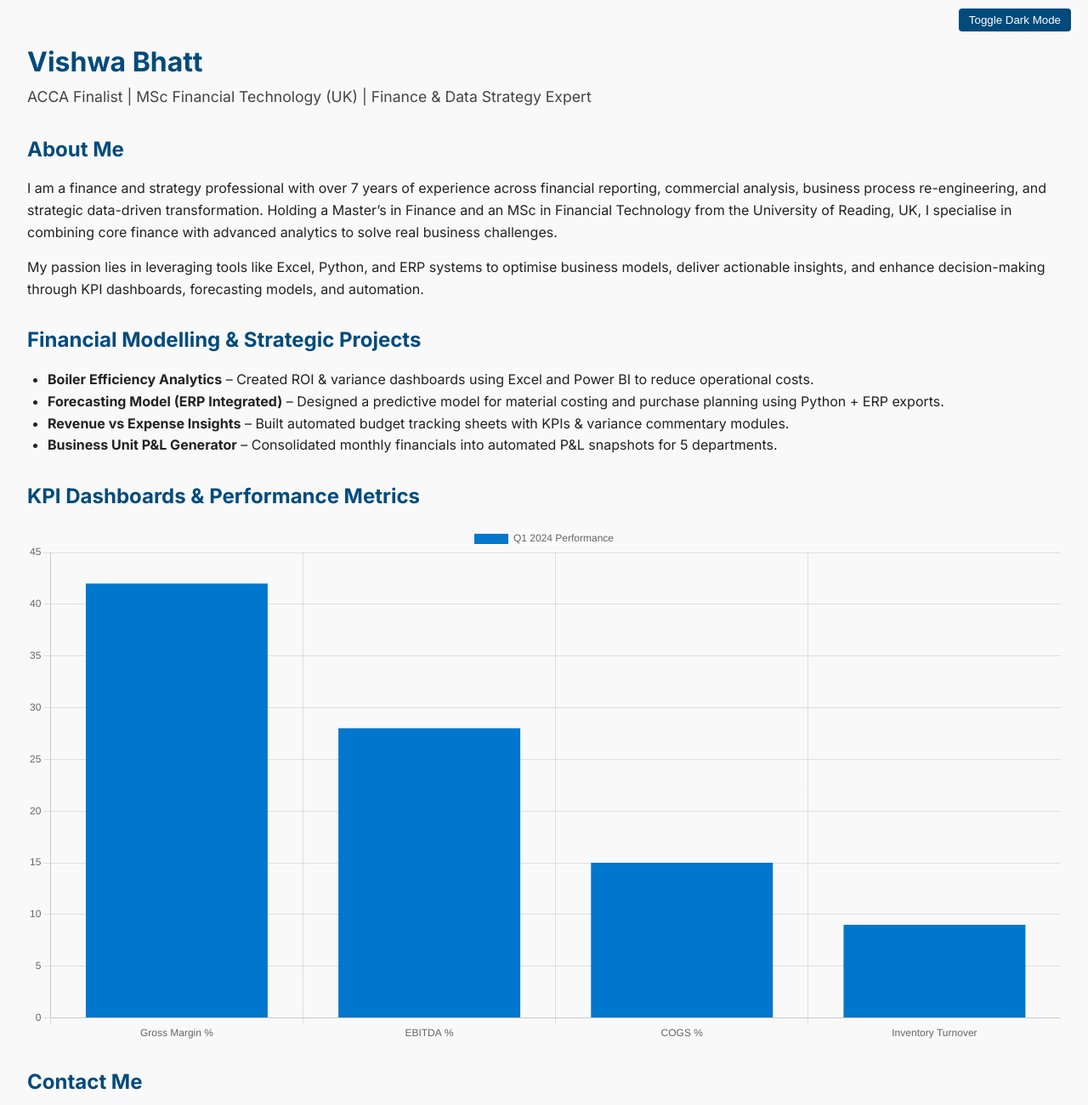
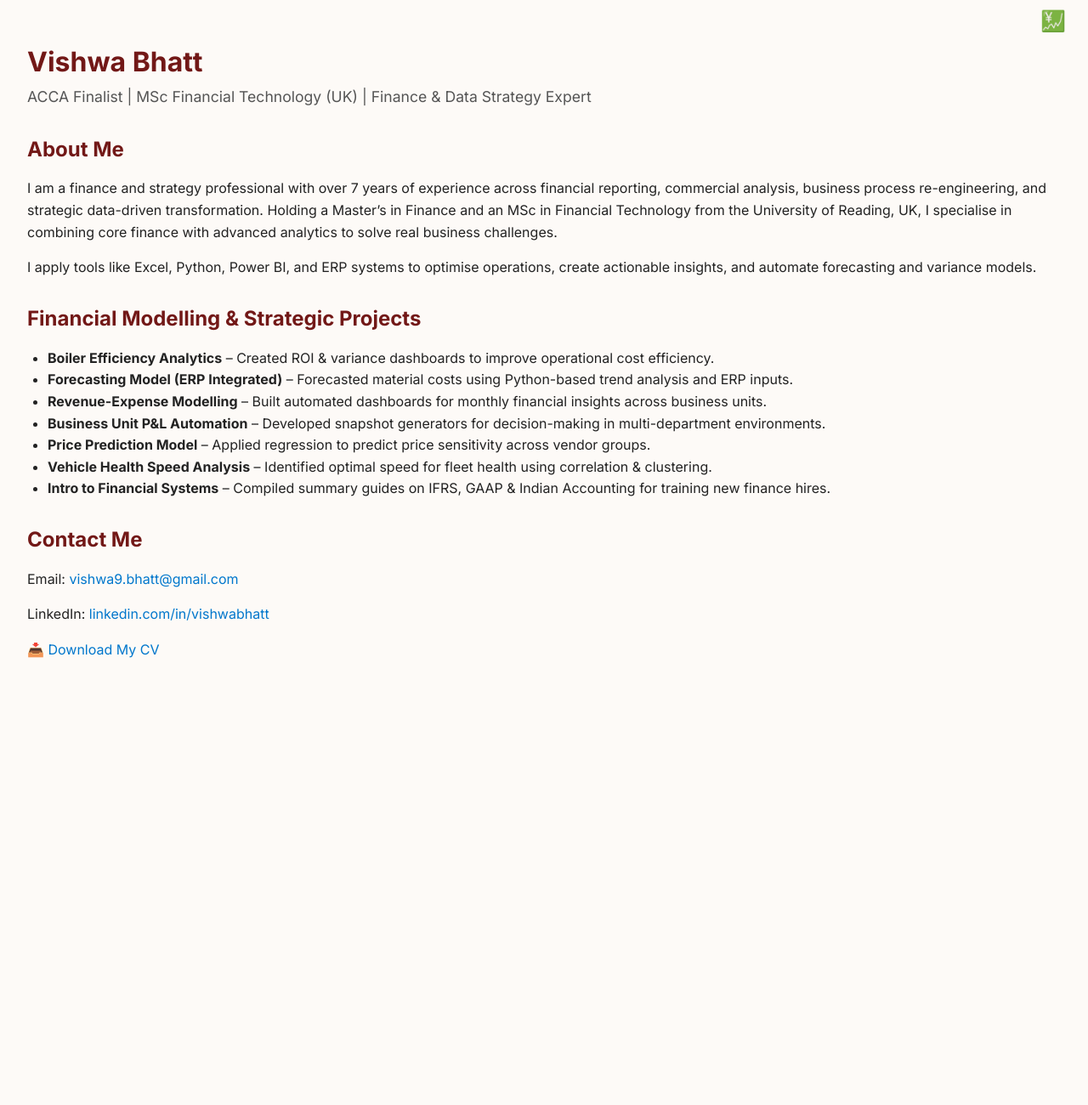
Before and after one commit to vishwa-999/VishwaBhatt-Portfolio, a plain HTML site: page index.html in a window 1280 px wide. Shown: the top 1300 px of the page at 85% size. After the commit the page ends 842 px from the top, so only its background shows below. Drawn offline with nearby package versions, Linux system fonts and the light colour scheme.

Commit message:
Enhance layout, update theme toggle, add strategic project modules

```diff
--- a/index.html
+++ b/index.html
@@ -5,8 +5,17 @@
   <meta name="viewport" content="width=device-width, initial-scale=1.0">
   <title>Vishwa Bhatt | Finance & Strategy Portfolio</title>
   <link href="https://fonts.googleapis.com/css2?family=Inter:wght@400;600;700&display=swap" rel="stylesheet">
-  <script src="https://cdn.jsdelivr.net/npm/chart.js"></script>
   <style>
+    :root {
+      --bg-color: #fdfaf7;
+      --text-color: #222;
+      --primary-color: #721817;
+    }
+    .dark-mode {
+      --bg-color: #121212;
+      --text-color: #eee;
+      --primary-color: #ff6f61;
+    }
     body {
       font-family: 'Inter', sans-serif;
       margin: 0;
@@ -16,7 +25,7 @@
       transition: background 0.3s, color 0.3s;
     }
     h1, h2 {
-      color: #004b7c;
+      color: var(--primary-color);
     }
     h1 {
       font-size: 2rem;
@@ -44,7 +53,7 @@
       text-decoration: underline;
     }
     .tagline {
-      color: #444;
+      color: #555;
       font-size: 1.1rem;
       margin-top: 0.5rem;
     }
@@ -52,26 +61,17 @@
       position: fixed;
       top: 10px;
       right: 20px;
-      padding: 6px 12px;
+      cursor: pointer;
+      font-size: 1.5rem;
+      background: none;
       border: none;
-      cursor: pointer;
-      background-color: #004b7c;
-      color: #fff;
-      border-radius: 4px;
-    }
-    :root {
-      --bg-color: #f9f9f9;
-      --text-color: #222;
-    }
-    .dark-mode {
-      --bg-color: #121212;
-      --text-color: #eee;
+      color: var(--primary-color);
     }
   </style>
 </head>
 <body>
 
-  <button class="theme-toggle" onclick="toggleTheme()">Toggle Dark Mode</button>
+  <button class="theme-toggle" onclick="toggleTheme()" title="Switch Theme">💹</button>
 
   <h1>Vishwa Bhatt</h1>
   <p class="tagline">ACCA Finalist | MSc Financial Technology (UK) | Finance & Data Strategy Expert</p>
@@ -82,23 +82,21 @@
       I am a finance and strategy professional with over 7 years of experience across financial reporting, commercial analysis, business process re-engineering, and strategic data-driven transformation. Holding a Master’s in Finance and an MSc in Financial Technology from the University of Reading, UK, I specialise in combining core finance with advanced analytics to solve real business challenges.
     </p>
     <p>
-      My passion lies in leveraging tools like Excel, Python, and ERP systems to optimise business models, deliver actionable insights, and enhance decision-making through KPI dashboards, forecasting models, and automation.
+      I apply tools like Excel, Python, Power BI, and ERP systems to optimise operations, create actionable insights, and automate forecasting and variance models.
     </p>
   </div>
 
   <div class="section" id="modelling">
     <h2>Financial Modelling & Strategic Projects</h2>
     <ul>
-      <li><strong>Boiler Efficiency Analytics</strong> – Created ROI & variance dashboards using Excel and Power BI to reduce operational costs.</li>
-      <li><strong>Forecasting Model (ERP Integrated)</strong> – Designed a predictive model for material costing and purchase planning using Python + ERP exports.</li>
-      <li><strong>Revenue vs Expense Insights</strong> – Built automated budget tracking sheets with KPIs & variance commentary modules.</li>
-      <li><strong>Business Unit P&L Generator</strong> – Consolidated monthly financials into automated P&L snapshots for 5 departments.</li>
+      <li><strong>Boiler Efficiency Analytics</strong> – Created ROI & variance dashboards to improve operational cost efficiency.</li>
+      <li><strong>Forecasting Model (ERP Integrated)</strong> – Forecasted material costs using Python-based trend analysis and ERP inputs.</li>
+      <li><strong>Revenue-Expense Modelling</strong> – Built automated dashboards for monthly financial insights across business units.</li>
+      <li><strong>Business Unit P&L Automation</strong> – Developed snapshot generators for decision-making in multi-department environments.</li>
+      <li><strong>Price Prediction Model</strong> – Applied regression to predict price sensitivity across vendor groups.</li>
+      <li><strong>Vehicle Health Speed Analysis</strong> – Identified optimal speed for fleet health using correlation & clustering.</li>
+      <li><strong>Intro to Financial Systems</strong> – Compiled summary guides on IFRS, GAAP & Indian Accounting for training new finance hires.</li>
     </ul>
-  </div>
-
-  <div class="section" id="kpi">
-    <h2>KPI Dashboards & Performance Metrics</h2>
-    <canvas id="kpiChart" width="400" height="200"></canvas>
   </div>
 
   <div class="section contact" id="contact">
@@ -109,27 +107,6 @@
   </div>
 
   <script>
-    const ctx = document.getElementById('kpiChart');
-    new Chart(ctx, {
-      type: 'bar',
-      data: {
-        labels: ['Gross Margin %', 'EBITDA %', 'COGS %', 'Inventory Turnover'],
-        datasets: [{
-          label: 'Q1 2024 Performance',
-          data: [42, 28, 15, 9],
-          backgroundColor: '#0077cc'
-        }]
-      },
-      options: {
-        responsive: true,
-        scales: {
-          y: {
-            beginAtZero: true
-          }
-        }
-      }
-    });
-
     function toggleTheme() {
       document.body.classList.toggle('dark-mode');
     }
```
